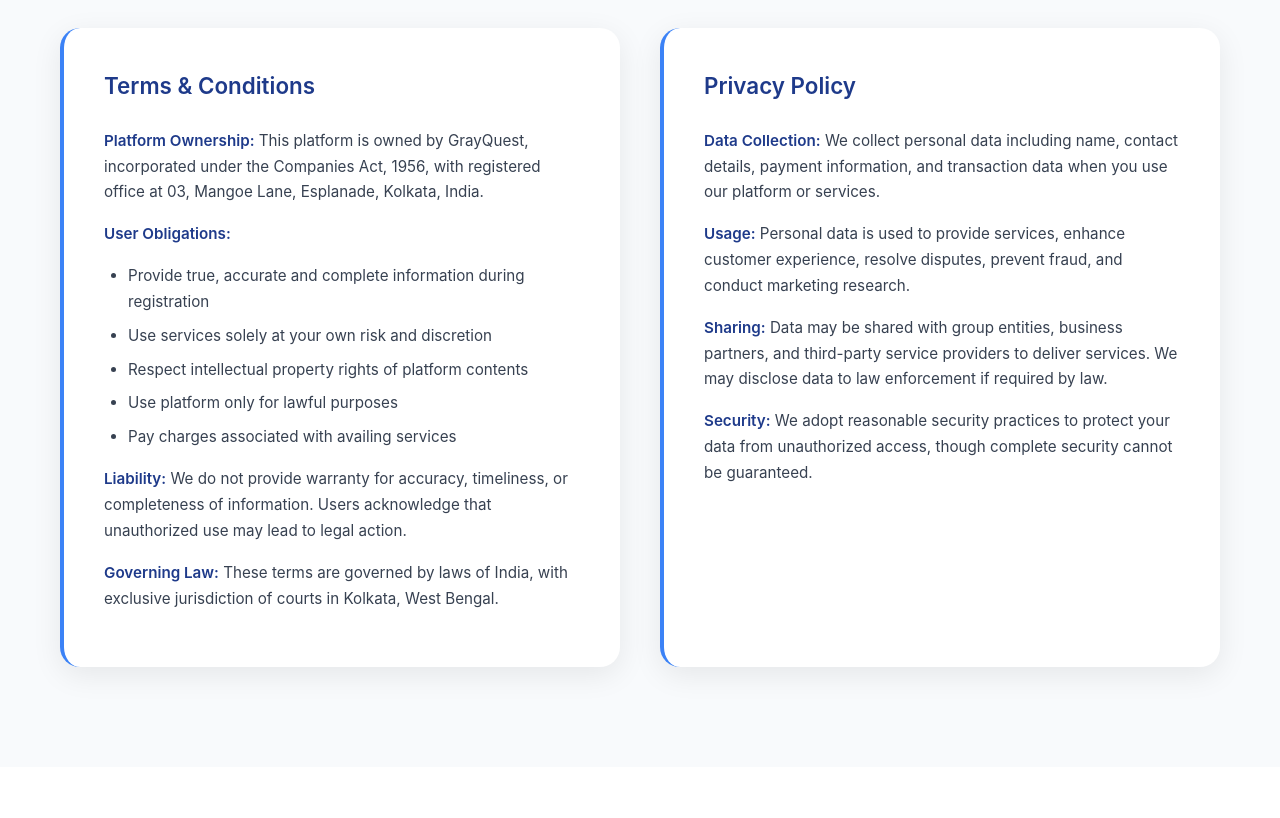
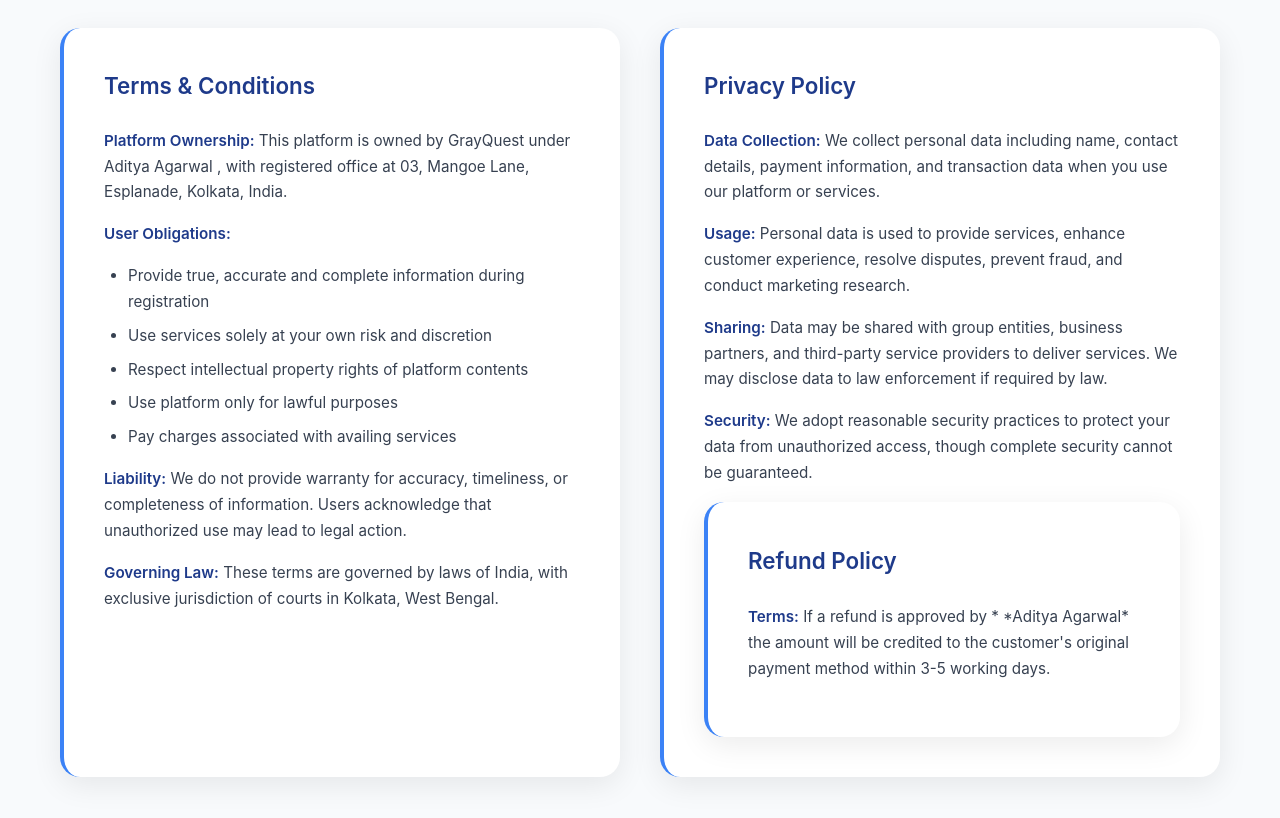
Before and after one commit to adigamer21/gray-quest-final, a website: page main.html in a window 1280 px wide. Shown: the part 5060-5878 px from the top of the page. Before the commit the page ends 5827 px from the top, so only its background shows below. Drawn offline with Linux system fonts and the light colour scheme.

Commit message:
main.html

```diff
--- a/main.html
+++ b/main.html
@@ -827,7 +827,7 @@
                 <div class="policy-card">
                     <h3>Terms & Conditions</h3>
                     <div class="policy-content">
-                        <p><strong>Platform Ownership:</strong> This platform is owned by GrayQuest, incorporated under the Companies Act, 1956, with registered office at 03, Mangoe Lane, Esplanade, Kolkata, India.</p>
+                        <p><strong>Platform Ownership:</strong> This platform is owned by GrayQuest under Aditya Agarwal , with registered office at 03, Mangoe Lane, Esplanade, Kolkata, India.</p>
 
                         <p><strong>User Obligations:</strong></p>
                         <ul>
@@ -854,3 +854,8 @@
                         <p><strong>Sharing:</strong> Data may be shared with group entities, business partners, and third-party service providers to deliver services. We may disclose data to law enforcement if required by law.</p>
 
                         <p><strong>Security:</strong> We adopt reasonable security practices to protect your data from unauthorized access, though complete security cannot be guaranteed.</p>
+
+                <div class="policy-card">
+                    <h3>Refund Policy</h3>
+                    <div class="policy-content">
+                        <p><strong>Terms:</strong> If a refund is approved by * *Aditya Agarwal* the amount will be credited to the customer's original payment method within 3-5 working days.
```
